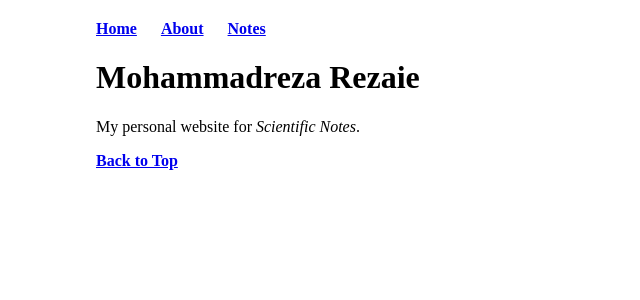
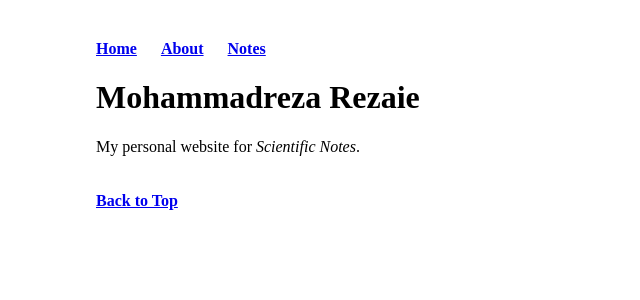
Before and after one commit to mrrezaie/mrrezaie.github.io, a Jekyll site: the page built from index.html, in a window 1280 px wide. Shown: the top 300 px of the page, without its empty margins (0-640 px from the left). Built offline with Jekyll 4.4.1, drawn with Linux system fonts in a browser that asks for light colours.

Commit message:
Update main.css

```diff
--- a/css/main.css
+++ b/css/main.css
@@ -1,15 +1,12 @@
 body {
     margin: 20px auto;
     width: 85%;
-    height: 100%;
-
 }
 
 nav ul, footer ul {
-    padding: 0px;
+    padding: 20px 0px 0px 0px;
     list-style: none;
     font-weight: bold;
-    vertical-align: bottom
 }
 
 nav ul li, footer ul li {
```
